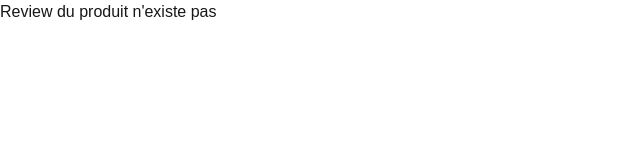
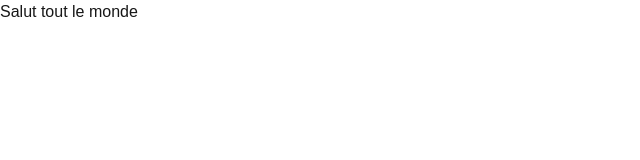
Before and after one commit to Rimao416/NextBootcamp, a Next.js app: page /login in a window 1280 px wide. Before the commit this address had no page. Shown: the top 160 px of the page, without its empty margins (0-640 px from the left). Built offline with nearby package versions, Linux system fonts and the light colour scheme.

Commit message:
02_Private_and_Groups_Routes

```diff
--- /dev/null
+++ b/app/(auth)/forgot-password/page.tsx
@@ -0,0 +1,11 @@
+import React from 'react'
+
+function page() {
+  return (
+    <div>
+      <h1>Je suis la page Forgot</h1>
+    </div>
+  )
+}
+
+export default page
--- /dev/null
+++ b/app/(auth)/login/page.tsx
@@ -0,0 +1,11 @@
+import React from 'react'
+
+function page() {
+  return (
+    <div>
+      <h1>Salut tout le monde</h1>
+    </div>
+  )
+}
+
+export default page
--- /dev/null
+++ b/app/_lib/page.tsx
@@ -0,0 +1,3 @@
+export default function PrivateRoute() {
+  return <h1>Vous n'avez pas accès ici</h1>;
+}
```
Also changed, not shown: app/_lib/format-date.ts (added), 1 other file (tests, documents, lock files or other folders).
